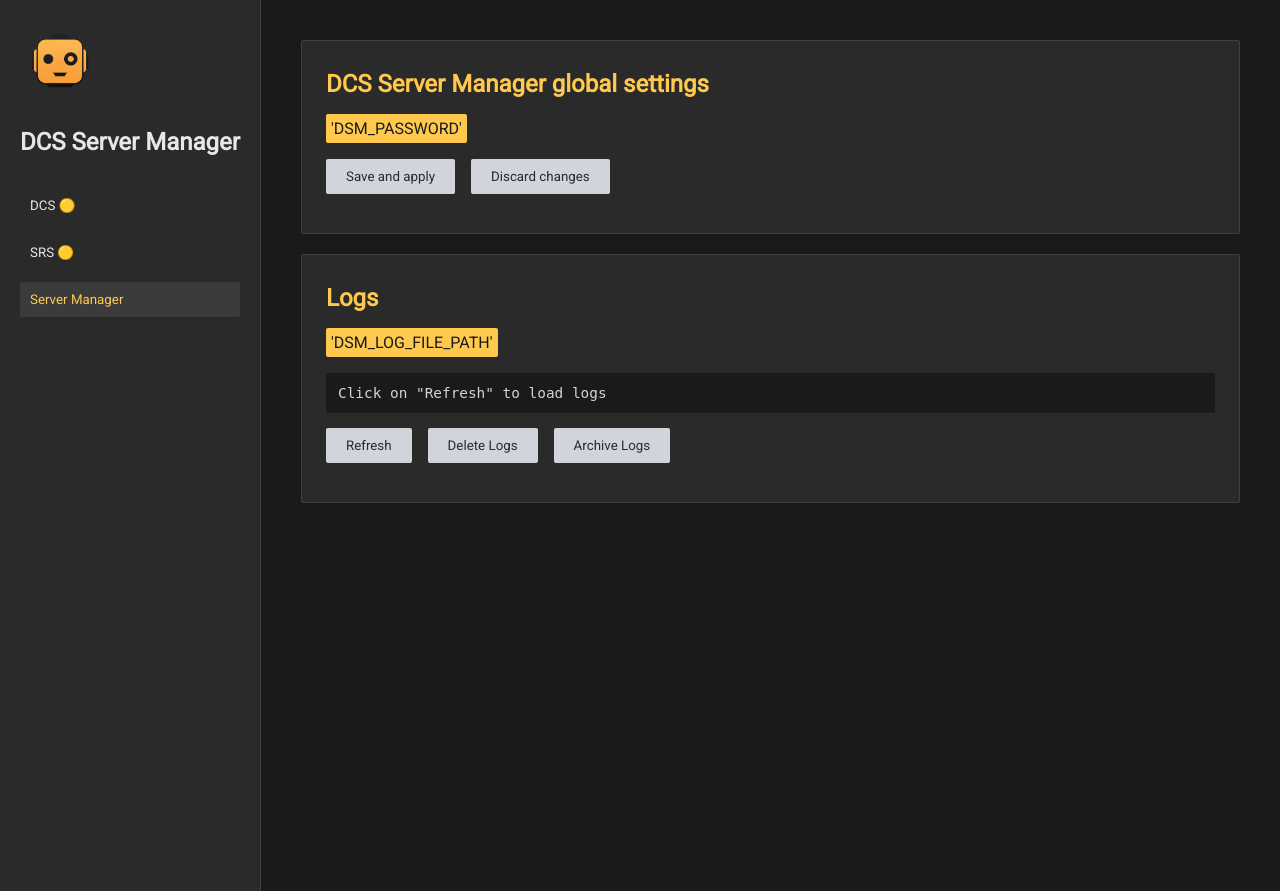
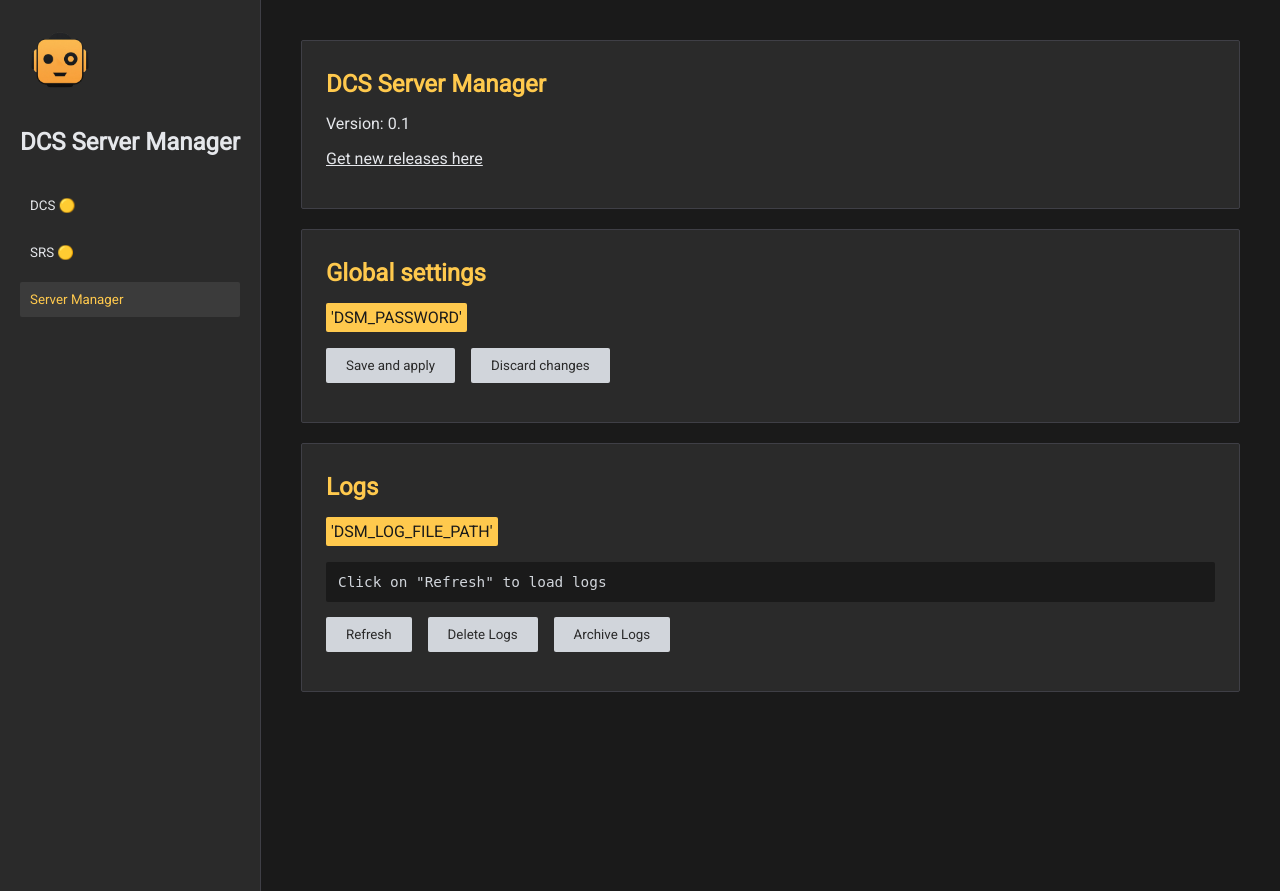
Before and after one commit to fisadev/dcs_server_manager, a Flask app: page / in a window 1280 px wide, after a click on "Server Manager". Shown: the top 891 px of the page. Run offline with Flask 3, Linux system fonts and the light colour scheme.

Commit message:
Version and link to releases in global section

```diff
--- a/templates/home.html
+++ b/templates/home.html
@@ -233,7 +233,13 @@
 
         <div class="section" id="manager-section">
             <div class="section-content">
-                <h2>DCS Server Manager global settings</h2>
+                <h2>DCS Server Manager</h2>
+                <p>Version: <span hx-get="/version" hx-trigger="load"></span></p>
+                <p><a href="https://github.com/fisadev/dcs_server_manager/releases" target="_blank">Get new releases here</a></p>
+            </div>
+
+            <div class="section-content">
+                <h2>Global settings</h2>
                 <div id="dsm-manager-config" hx-get="/dsm/manager_config_form" hx-trigger="load">
                     Loading config...
                 </div>
```
